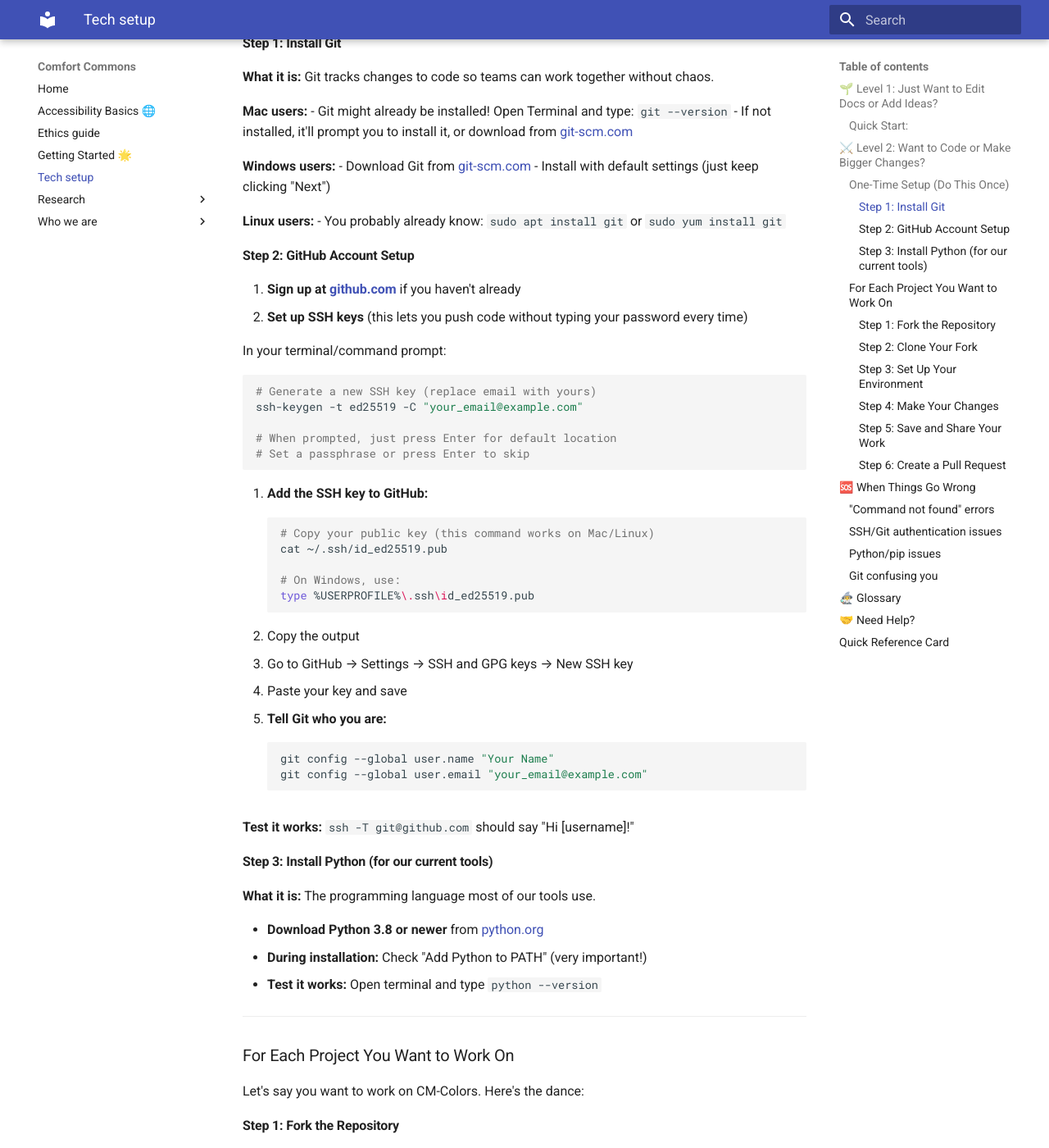
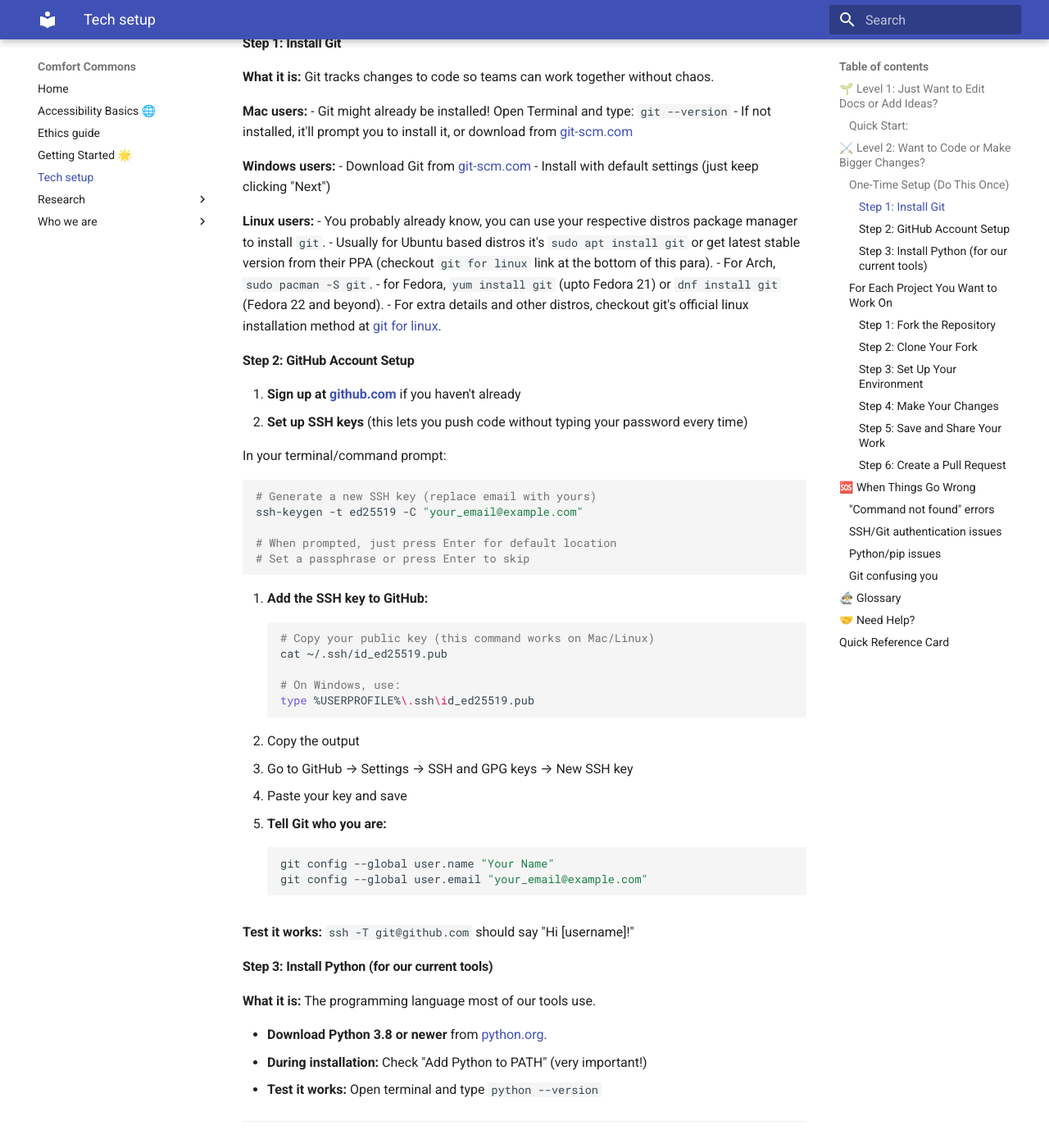
Before and after one commit to comfort-mode-toolkit/wiki, an MkDocs documentation site: the page built from docs/tech-setup.md, in a window 1280 px wide and 1400 px high, scrolled down 1010 px. Shown: the whole window at 82% size. Built offline with MkDocs 1.6.1 and Material for MkDocs 9.7.7, drawn with Linux system fonts in a browser that asks for light colours.

Commit message:
Update tech-setup.md to include poor arch users like me
https://tenor.com/view/sad-crying-sobbing-poor-baby-poor-thing-gif-17681290234717412551

```diff
--- a/docs/tech-setup.md
+++ b/docs/tech-setup.md
@@ -66,7 +66,11 @@
 - Install with default settings (just keep clicking "Next")
 
 **Linux users:**
-- You probably already know: `sudo apt install git` or `sudo yum install git`
+- You probably already know, you can use your respective distros package manager to install `git`.
+- Usually for Ubuntu based distros it's `sudo apt install git` or get latest stable version from their PPA (checkout `git for linux` link at the bottom of this para).
+- For Arch, `sudo pacman -S git`.
+- for Fedora, `yum install git` (upto Fedora 21) or `dnf install git` (Fedora 22 and beyond).
+- For extra details and other distros, checkout git's official linux installation method at [git for linux](https://git-scm.com/downloads/linux).
 
 #### Step 2: GitHub Account Setup
 1. **Sign up at [github.com](https://github.com)** if you haven't already
@@ -106,7 +110,7 @@
 #### Step 3: Install Python (for our current tools)
 **What it is:** The programming language most of our tools use.
 
-- **Download Python 3.8 or newer** from [python.org](https://python.org)
+- **Download Python 3.8 or newer** from [python.org](https://python.org).
 - **During installation:** Check "Add Python to PATH" (very important!)
 - **Test it works:** Open terminal and type `python --version`
 
```
